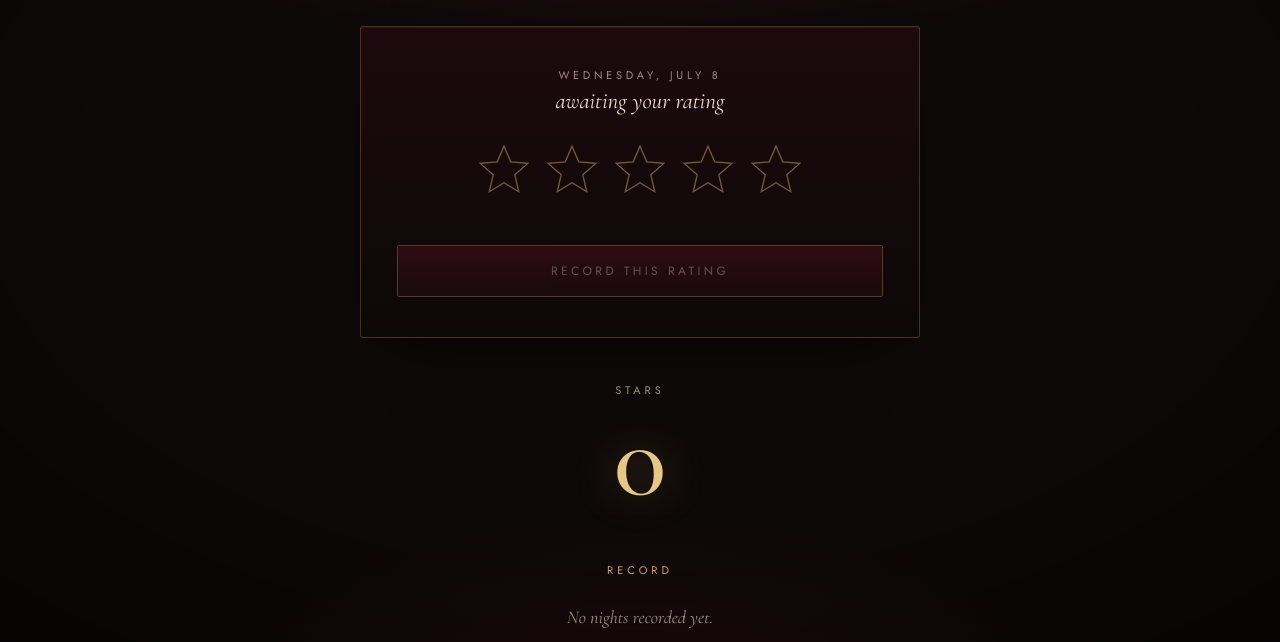
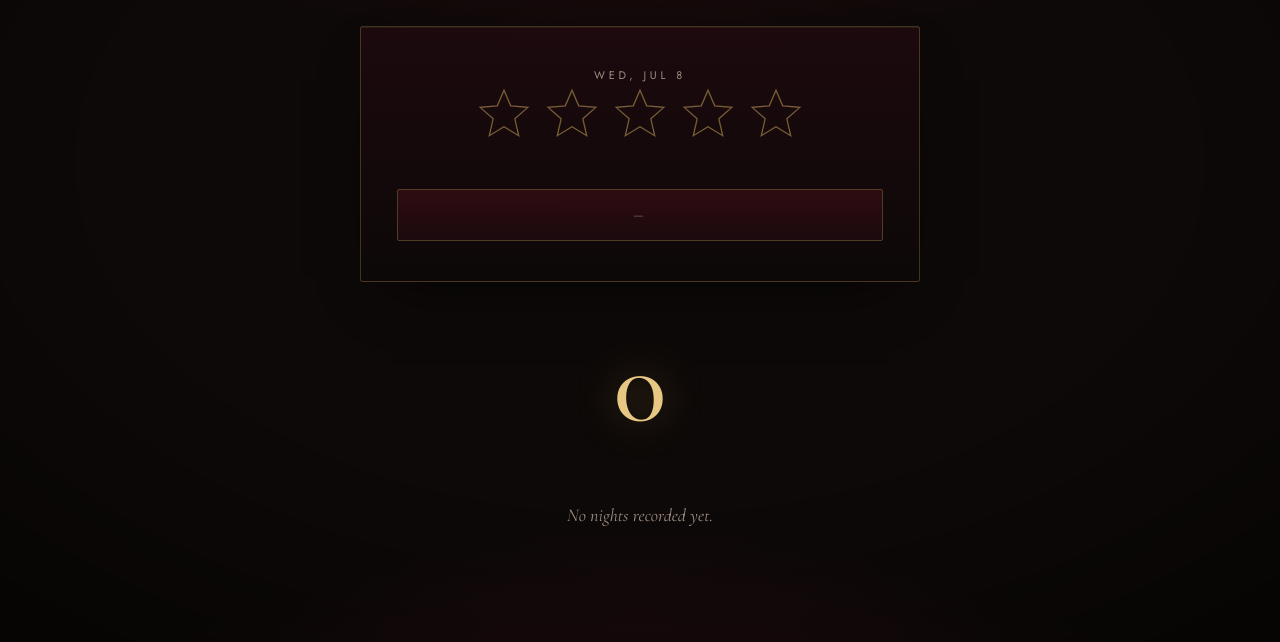
Before and after one commit to callumrowe/slavescale, a website: page index.html in a window 1280 px wide. Shown: the part 158-800 px from the top of the page. Drawn offline with nearby package versions, Linux system fonts and the light colour scheme.

Commit message:
Remove duplicate rating word text

```diff
--- a/index.html
+++ b/index.html
@@ -224,35 +224,21 @@
         /* treasury */
         .treasury {
             text-align: center;
-            margin: 44px 0 8px;
-        }
-
-        .treasury .label {
-            font-family: var(--sans);
-            font-size: 11px;
-            letter-spacing: 0.36em;
-            text-transform: uppercase;
-            color: var(--smoke);
+            margin: 48px 0 44px;
         }
 
         .treasury .total {
             font-size: clamp(70px, 22vw, 110px);
             line-height: 1;
             font-weight: 500;
-            margin: 6px 0 2px;
             color: var(--goldlight);
             text-shadow: 0 0 40px rgba(201, 162, 91, 0.4);
         }
 
 
         .ledger-head {
-            font-family: var(--sans);
-            font-size: 11px;
-            letter-spacing: 0.36em;
-            text-transform: uppercase;
-            color: var(--gold);
-            text-align: center;
-            margin: 48px 0 20px;
+            margin: 0;
+            height: 12px;
         }
 
         .entry {
@@ -332,11 +318,10 @@
         <section class="card" id="tonight" aria-live="polite"></section>
 
         <section class="treasury">
-            <div class="label">Stars</div>
             <div class="total" id="totalStars">0</div>
         </section>
 
-        <div class="ledger-head">Record</div>
+        <div class="ledger-head"></div>
         <section id="ledger"></section>
     </main>
 
@@ -399,16 +384,14 @@
                 const el = document.getElementById('tonight');
                 const tk = todayKey();
                 const sealed = log[tk];
-                const dateLabel = fmtDate(tk, { weekday: 'long', month: 'long', day: 'numeric' });
+                const dateLabel = fmtDate(tk, { weekday: 'short', month: 'short', day: 'numeric' });
 
                 if (sealed && !amending) {
                     el.classList.add('sealed');
                     el.innerHTML = `
                         <div class="today-date">${dateLabel}</div>
-                        <div class="prompt">Tonight's rating, sealed.</div>
                         ${starButtons(sealed.stars, false)}
-                        <div class="rating-word show">${WORDS[sealed.stars]}</div>
-                        <button class="seal-btn amend" id="amendBtn" style="margin-top:28px;background:none;border:none;color:var(--smoke);font-size:10px;padding:8px 0;box-shadow:none;">Change this rating</button>
+                        <button class="seal-btn amend" id="amendBtn" style="margin-top:28px;background:none;border:none;color:var(--smoke);font-size:10px;padding:8px 0;box-shadow:none;">change</button>
                     `;
                     document.getElementById('amendBtn').addEventListener('click', () => {
                         amending = true;
@@ -422,10 +405,9 @@
                 if (amending && draft === 0) draft = existing.stars || 0;
                 el.innerHTML = `
                     <div class="today-date">${dateLabel}</div>
-                    <div class="prompt" id="prompt">${draft ? WORDS[draft].toLowerCase() + '…' : 'awaiting your rating'}</div>
                     ${starButtons(draft, true)}
                     <div class="rating-word${draft ? ' show' : ''}" id="ratingWord">${draft ? WORDS[draft] : ''}</div>
-                    <button class="seal-btn" id="sealBtn" ${draft ? '' : 'disabled'}>Record this rating</button>
+                    <button class="seal-btn" id="sealBtn" ${draft ? '' : 'disabled'}>${draft ? 'Save' : '—'}</button>
                 `;
                 wireStars();
                 document.getElementById('sealBtn').addEventListener('click', seal);
```
